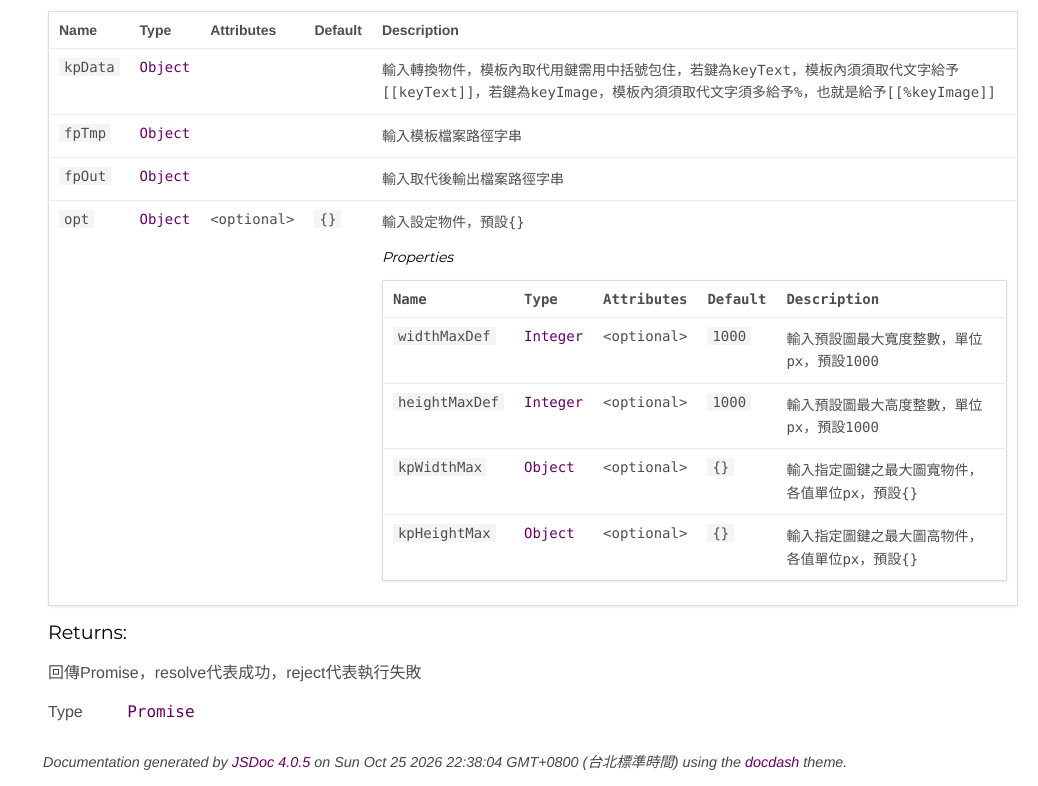
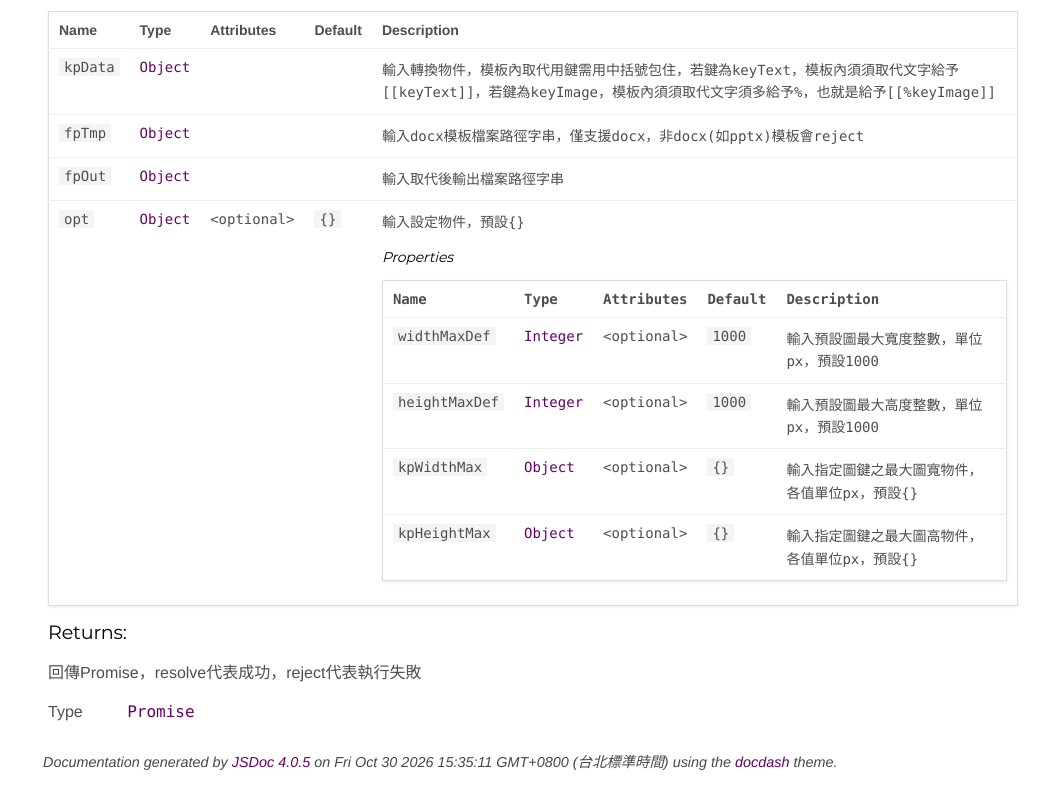
Before and after one commit to yuda-lyu/w-tmper-docx, a plain HTML site: page global.html in a window 1280 px wide. Shown: the part 658-1444 px from the top of the page, without its empty margins (242-1280 px from the left). Drawn offline with Linux system fonts and the light colour scheme.

Commit message:
deploy 2026-10-30T07:35:22.119Z

```diff
--- a/global.html
+++ b/global.html
@@ -302,7 +302,7 @@ await wtd(kpData, fpTmp, fpOut)</code></pre>
                 </td>
 
 
-            <td class="description last"><p>輸入模板檔案路徑字串</p></td>
+            <td class="description last"><p>輸入docx模板檔案路徑字串，僅支援docx，非docx(如pptx)模板會reject</p></td>
         </tr>
 
 
@@ -636,7 +636,7 @@ await wtd(kpData, fpTmp, fpOut)</code></pre>
 <br class="clear">
 
 <footer>
-    Documentation generated by <a href="https://github.com/jsdoc3/jsdoc">JSDoc 4.0.5</a> on Sun Oct 25 2026 22:38:04 GMT+0800 (台北標準時間) using the <a href="https://github.com/clenemt/docdash">docdash</a> theme.
+    Documentation generated by <a href="https://github.com/jsdoc3/jsdoc">JSDoc 4.0.5</a> on Fri Oct 30 2026 15:35:11 GMT+0800 (台北標準時間) using the <a href="https://github.com/clenemt/docdash">docdash</a> theme.
 </footer>
 
 <script>prettyPrint();</script>
```
Also changed, not shown: WTmperDocx.mjs.html (+3 -3 lines), index.html (+1 -1 lines).
